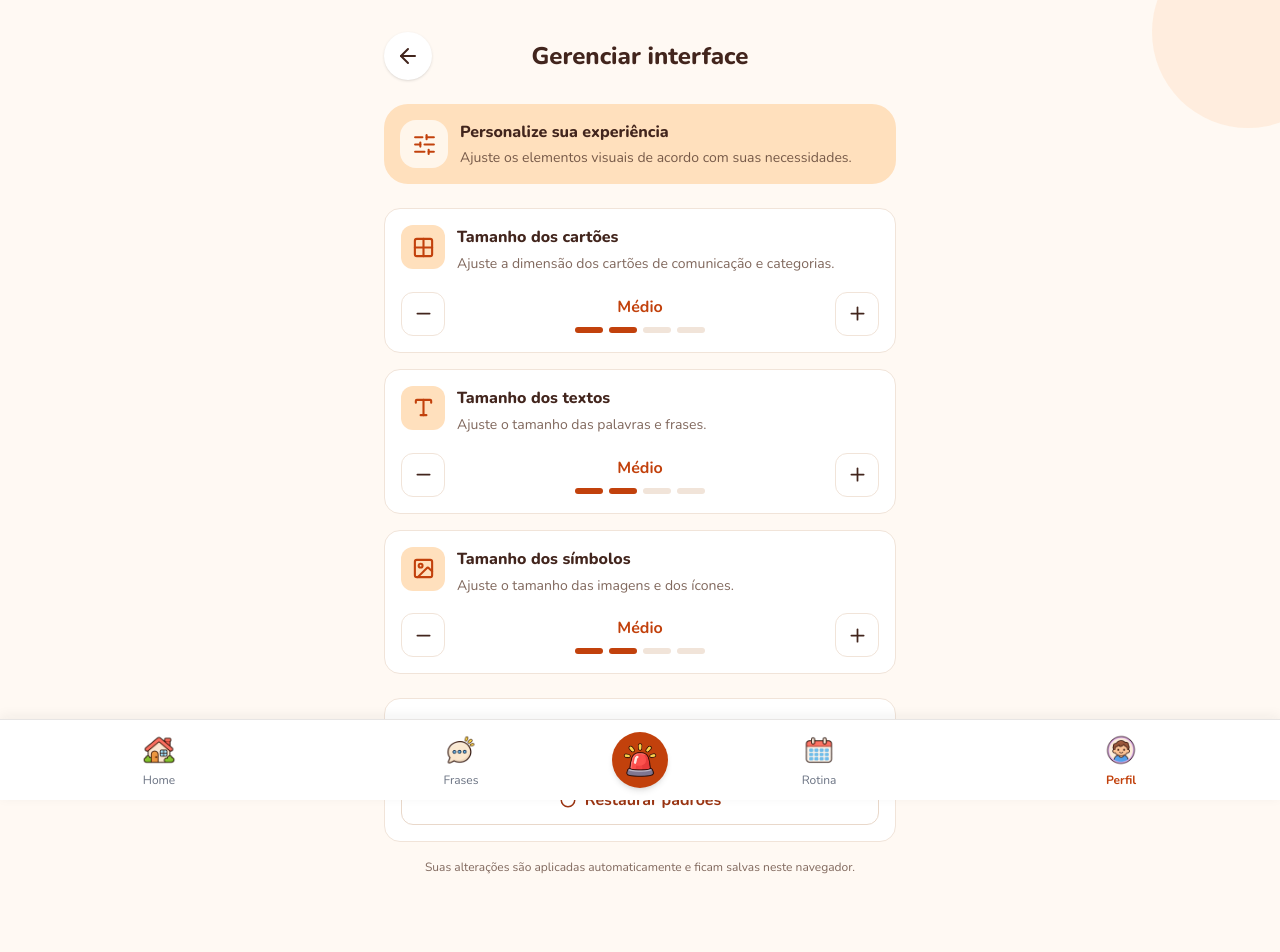
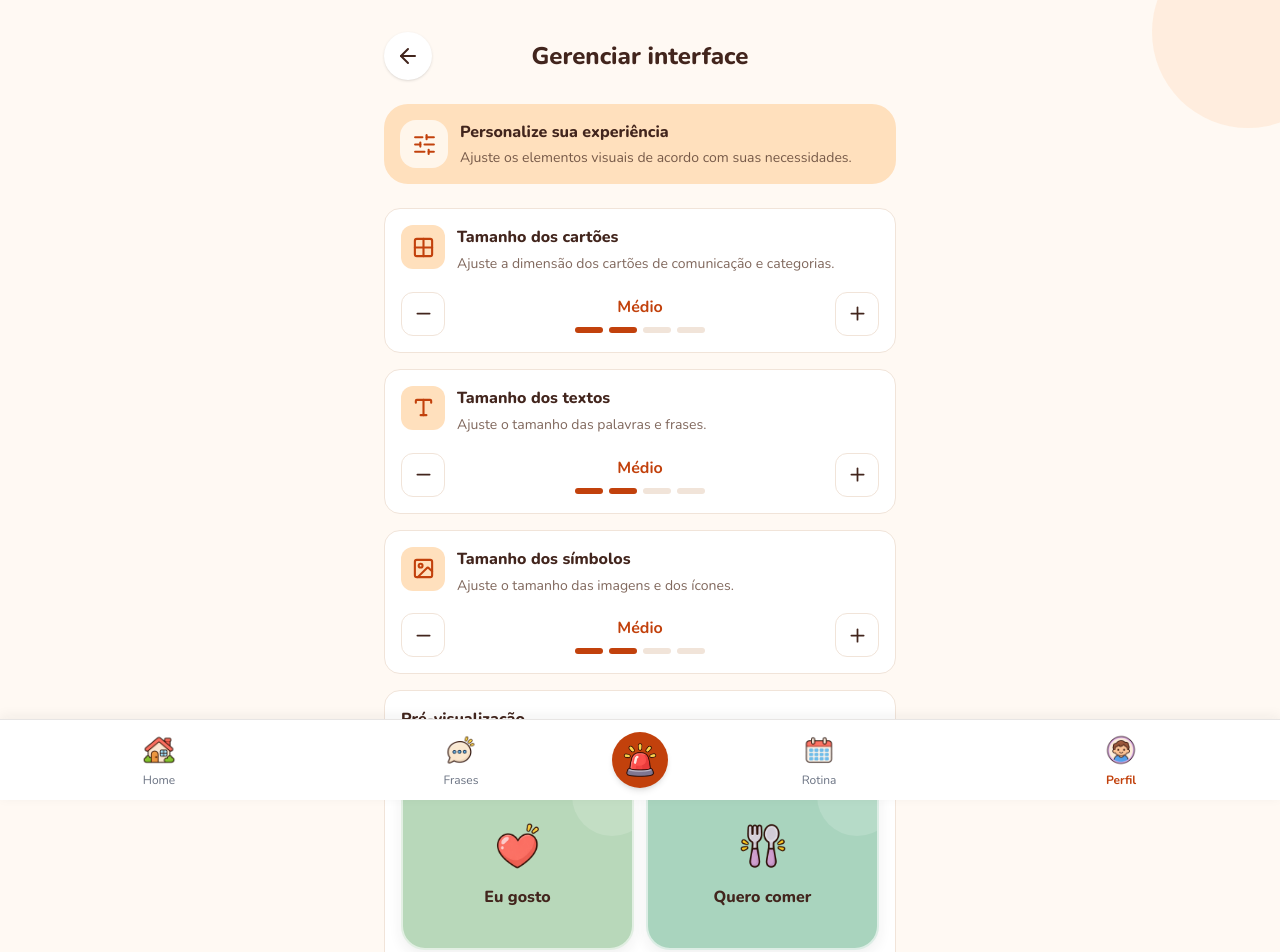
Before and after one commit to arthur-rmota/ComuniCA, a React (Vite) app: page /perfil/interface in a window 1280 px wide. Shown: the top 952 px of the page. Built offline with nearby package versions, Linux system fonts and the light colour scheme.

Commit message:
adição da pré-visualização

```diff
--- a/src/components/profile/InterfacePreview.tsx
+++ b/src/components/profile/InterfacePreview.tsx
@@ -0,0 +1,91 @@
+
+import { useInterface } from "../../contexts/InterfaceContext";
+import { interfaceSizes } from "../../constants/interfaceSizes";
+import AppIcon from "../common/AppIcon";
+
+function InterfacePreview() {
+  const { settings } = useInterface();
+
+  const cardHeight =
+    interfaceSizes[settings.cardSize].cardHeight;
+
+  const textSize =
+    interfaceSizes[settings.textSize].textSize;
+
+  const symbolSize =
+    interfaceSizes[settings.symbolSize].symbolSize;
+
+  const previewCards = [
+    {
+      id: 1,
+      title: "Eu gosto",
+      icon: "Heart",
+      color: "#B8D8BA",
+    },
+    {
+      id: 2,
+      title: "Quero comer",
+      icon: "Utensils",
+      color: "#A9D4BE",
+    },
+    {
+      id: 3,
+      title: "Estou feliz",
+      icon: "Smile",
+      color: "#F5B5B5",
+    },
+  ];
+
+  return (
+    <section className="rounded-2xl border border-[#F1E4D9] bg-white p-4">
+      <div className="mb-4">
+        <h2 className="font-extrabold text-[#42251D]">
+          Pré-visualização
+        </h2>
+
+        <p className="mt-1 text-sm leading-relaxed text-[#80685D]">
+          Veja como os cartões ficarão com os tamanhos selecionados.
+        </p>
+      </div>
+
+      <div className="grid grid-cols-2 gap-3">
+        {previewCards.map((card) => (
+          <div
+            key={card.id}
+            className="relative flex min-w-0 flex-col items-center justify-center gap-3 overflow-hidden rounded-3xl border-2 border-white/60 p-3 text-center shadow-[0_5px_14px_rgba(41,37,36,0.07)]"
+            style={{
+              backgroundColor: card.color,
+              minHeight: `${cardHeight}px`,
+            }}
+          >
+            <span
+              aria-hidden="true"
+              className="pointer-events-none absolute -right-5 -top-5 h-20 w-20 rounded-full bg-white/15"
+            />
+
+            <AppIcon
+              name={card.icon}
+              size={symbolSize}
+              className="relative"
+            />
+
+            <span
+              className="relative break-words font-extrabold leading-tight text-[#42251D]"
+              style={{
+                fontSize: `${textSize}px`,
+              }}
+            >
+              {card.title}
+            </span>
+          </div>
+        ))}
+      </div>
+
+      <p className="mt-3 text-center text-xs text-[#80685D]">
+        Exemplo ilustrativo dos cartões de comunicação.
+      </p>
+    </section>
+  );
+}
+
+export default InterfacePreview;
--- a/src/pages/profile/InterfaceSettingsPage.tsx
+++ b/src/pages/profile/InterfaceSettingsPage.tsx
@@ -1,5 +1,6 @@
 
 import { useNavigate } from "react-router";
+import InterfacePreview from "../../components/profile/InterfacePreview";
 import {
   ArrowLeft,
   Minus,
@@ -213,6 +214,8 @@ function InterfaceSettingsPage() {
             onChange={setSymbolSize}
           />
 
+          <InterfacePreview />
+
           <div className="mt-2 rounded-2xl border border-[#F1E4D9] bg-white p-4">
             <div className="mb-3">
               <h2 className="font-extrabold text-[#42251D]">
```
